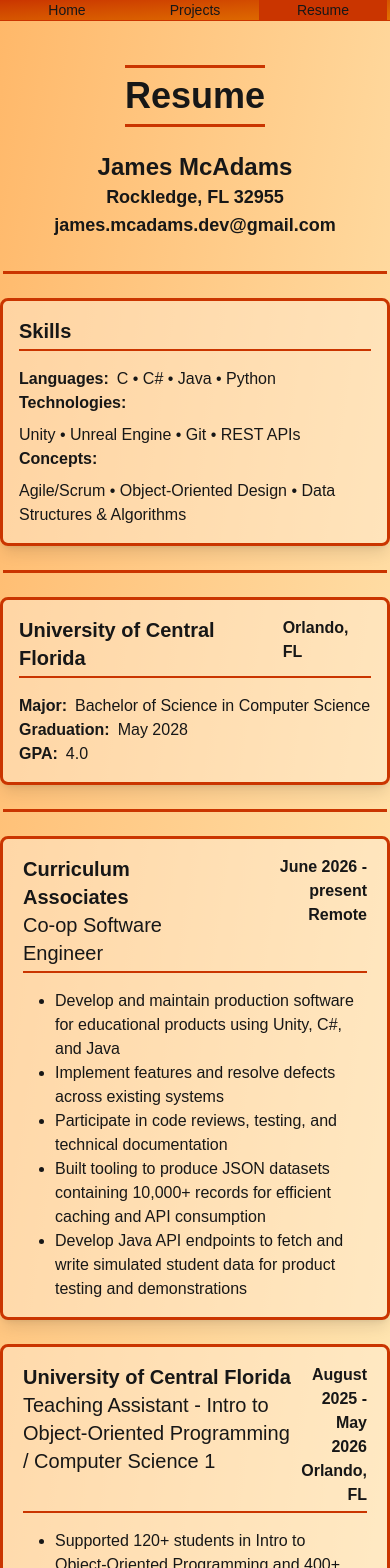
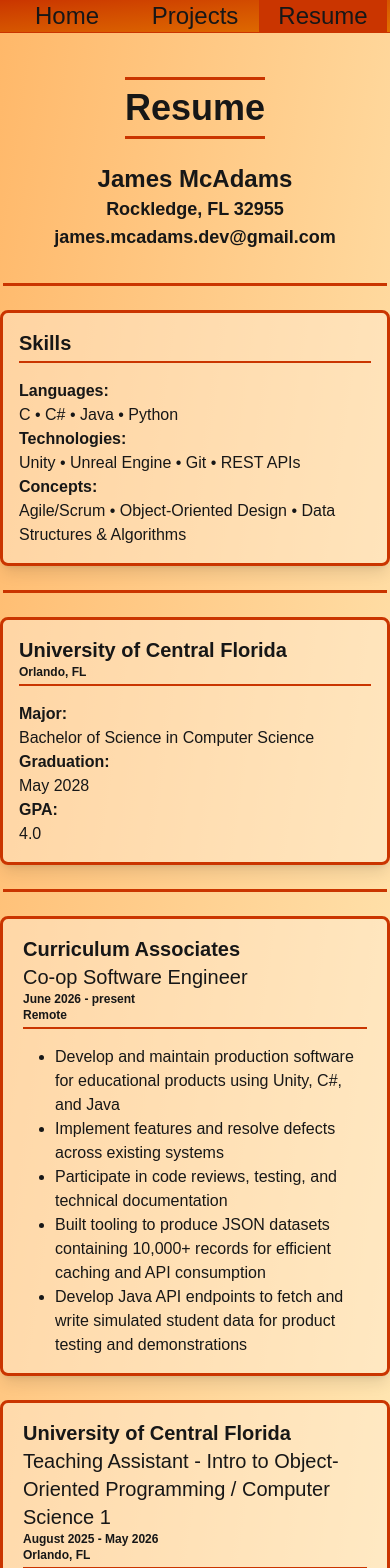
Before and after one commit to JamesMcAdamsDevHub/portfolio-website, a Next.js app: page /resume in a window 390 px wide. Shown: the top 1568 px of the page. Built offline with nearby package versions, Linux system fonts and the light colour scheme.

Commit message:
Improved responsive design for better UX on mobile

```diff
--- a/src/app/page.tsx
+++ b/src/app/page.tsx
@@ -29,7 +29,7 @@ export default function Home() {
         </div>
 
         <div className="flex-1">
-          <div className="flex flex-col items-center gap-2 border-b-3 border-orange-700 pb-2 md:flex-row md:justify-start md:gap-4">
+          <div className="flex flex-col items-center gap-2 border-b-3 border-orange-700 p-2 md:flex-row md:justify-start md:gap-4">
             <h1 className="text-center text-4xl font-bold">{about.name}</h1>
 
             <div className="flex gap-2">
@@ -39,7 +39,7 @@ export default function Home() {
             </div>
           </div>
 
-          <p className="mt-4">{about.introduction}</p>
+          <p className="m-4">{about.introduction}</p>
         </div>
       </section>
 
--- a/src/components/EducationCard.tsx
+++ b/src/components/EducationCard.tsx
@@ -5,23 +5,23 @@ export default function EducationCard() {
 
   return (
     <article className="w-full rounded-lg border-3 border-orange-700 bg-orange-100/50 p-4 my-4 shadow-lg">
-      <header className="flex border-b-2 border-orange-700 pb-1 justify-between font-bold">
+      <header className="md:flex md:justify-between border-b-2 border-orange-700 pb-1 font-bold">
         <h2 className="text-xl lg:text-2xl">{education.school}</h2>
-        <p>{education.location}</p>
+        <p className="text-xs md:text-base">{education.location}</p>
       </header>
 
       <div className="mt-4">
-        <div className="flex flex-wrap gap-2">
+        <div className="md:flex md:flex-wrap gap-2">
           <p className="font-bold">Major:</p>
           <p>{education.degree}</p>
         </div>
 
-        <div className="flex flex-wrap gap-2">
+        <div className="md:flex md:flex-wrap gap-2">
           <p className="font-bold">Graduation:</p>
           <p>{education.graduationDate}</p>
         </div>
 
-        <div className="flex flex-wrap gap-2">
+        <div className="md:flex md:flex-wrap gap-2">
           <p className="font-bold">GPA:</p>
           <p>{education.gpa}</p>
         </div>
--- a/src/components/ExperienceCard.tsx
+++ b/src/components/ExperienceCard.tsx
@@ -14,7 +14,7 @@ export default function ProjectCard({ experience }: ExperienceCardProps) {
   return (
     <article className="w-full rounded-lg border-3 border-orange-700 bg-orange-100/50 px-5 py-4 shadow-lg">
       <div>
-        <header className="flex justify-between border-b-2 border-orange-700 pb-1">
+        <header className="md:flex md:justify-between border-b-2 border-orange-700 pb-1">
           <div>
             <h2 className="text-xl font-bold lg:text-2xl">
               {experience.company}
@@ -22,7 +22,7 @@ export default function ProjectCard({ experience }: ExperienceCardProps) {
             <h2 className="text-xl">{experience.title}</h2>
           </div>
 
-          <div className="text-right font-bold">
+          <div className="text-xs md:text-base md:text-right font-bold">
             <p>
               {experience.startDate} -{" "}
               {experience.endDate === null ? "present" : experience.endDate}
--- a/src/components/Navbar.tsx
+++ b/src/components/Navbar.tsx
@@ -12,7 +12,7 @@ export default function Navbar() {
         Portfolio Site | James McAdams
       </p>
 
-      <nav className="flex w-full md:w-auto justify-center text-sm lg:text-lg">
+      <nav className="flex w-full md:w-auto justify-center text-2xl md:text-lg">
         <Link
           href="/"
           className={
--- a/src/components/ProjectCard.tsx
+++ b/src/components/ProjectCard.tsx
@@ -19,7 +19,7 @@ export default function ProjectCard({ project }: ProjectCardProps) {
   return (
     <article className="w-full rounded-lg border-3 border-orange-700 bg-orange-100/50 px-5 py-4 shadow-lg">
       <div>
-        <header className="flex justify-between border-b-2 border-orange-700 pb-1">
+        <header className="md:flex md:justify-between border-b-2 border-orange-700 pb-1">
           <h2 className="text-xl font-bold lg:text-2xl">
             {project.title}
 
@@ -33,7 +33,7 @@ export default function ProjectCard({ project }: ProjectCardProps) {
             )}
           </h2>
 
-          <p className="font-bold">{project.startDate}</p>
+          <p className="text-xs md:text-base font-bold">{project.startDate}</p>
         </header>
 
         <div className="mt-4 grid gap-6 lg:grid-cols-2">
@@ -42,7 +42,7 @@ export default function ProjectCard({ project }: ProjectCardProps) {
           <ImageGallery imageSrcList={project.media} />
         </div>
       </div>
-      <div className="flex px-2 gap-2 text-md">
+      <div className="md:flex px-2 gap-2 text-md">
         <p className="font-bold">Uses:</p>
         {project.technologies.join(" • ")}
       </div>
--- a/src/components/SkillsCard.tsx
+++ b/src/components/SkillsCard.tsx
@@ -10,17 +10,17 @@ export default function SkillsCard() {
       </header>
 
       <div className="mt-4">
-        <div className="flex flex-wrap gap-2">
+        <div className="md:flex md:flex-wrap md:gap-2">
           <p className="font-bold">Languages:</p>
           <p>{skills.languages.join(" • ")}</p>
         </div>
 
-        <div className="flex flex-wrap gap-2">
+        <div className="md:flex md:flex-wrap md:gap-2">
           <p className="font-bold">Technologies:</p>
           <p>{skills.technologies.join(" • ")}</p>
         </div>
 
-        <div className="flex flex-wrap gap-2">
+        <div className="md:flex md:flex-wrap md:gap-2">
           <p className="font-bold">Concepts:</p>
           <p>{skills.concepts.join(" • ")}</p>
         </div>
```
